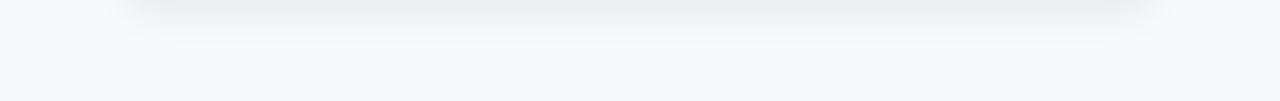
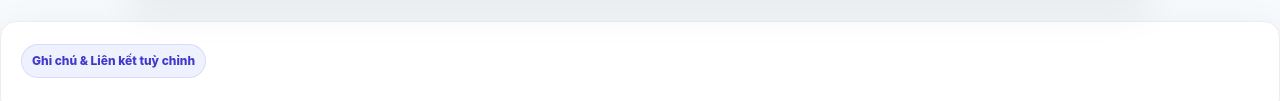
Before and after one commit to giabao1881/BCT, a plain HTML site: page index.html in a window 1280 px wide. Shown: the part 1115-1216 px from the top of the page. Before the commit the page ends 1136 px from the top, so only its background shows below. Drawn offline with Linux system fonts and the light colour scheme.

Commit message:
Update index.html

```diff
--- a/index.html
+++ b/index.html
@@ -127,7 +127,10 @@
       </article>
     </div>
   </main>
-
+<article id="custom" class="card">
+  <h2><span class="chip">Ghi chú & Liên kết tuỳ chỉnh</span></h2>
+  <div id="custom-list"></div>
+</article>
   <script>
     // Force in-page navigation for quick links (avoid "blank page" in some embedded contexts)
     (function() {
```
